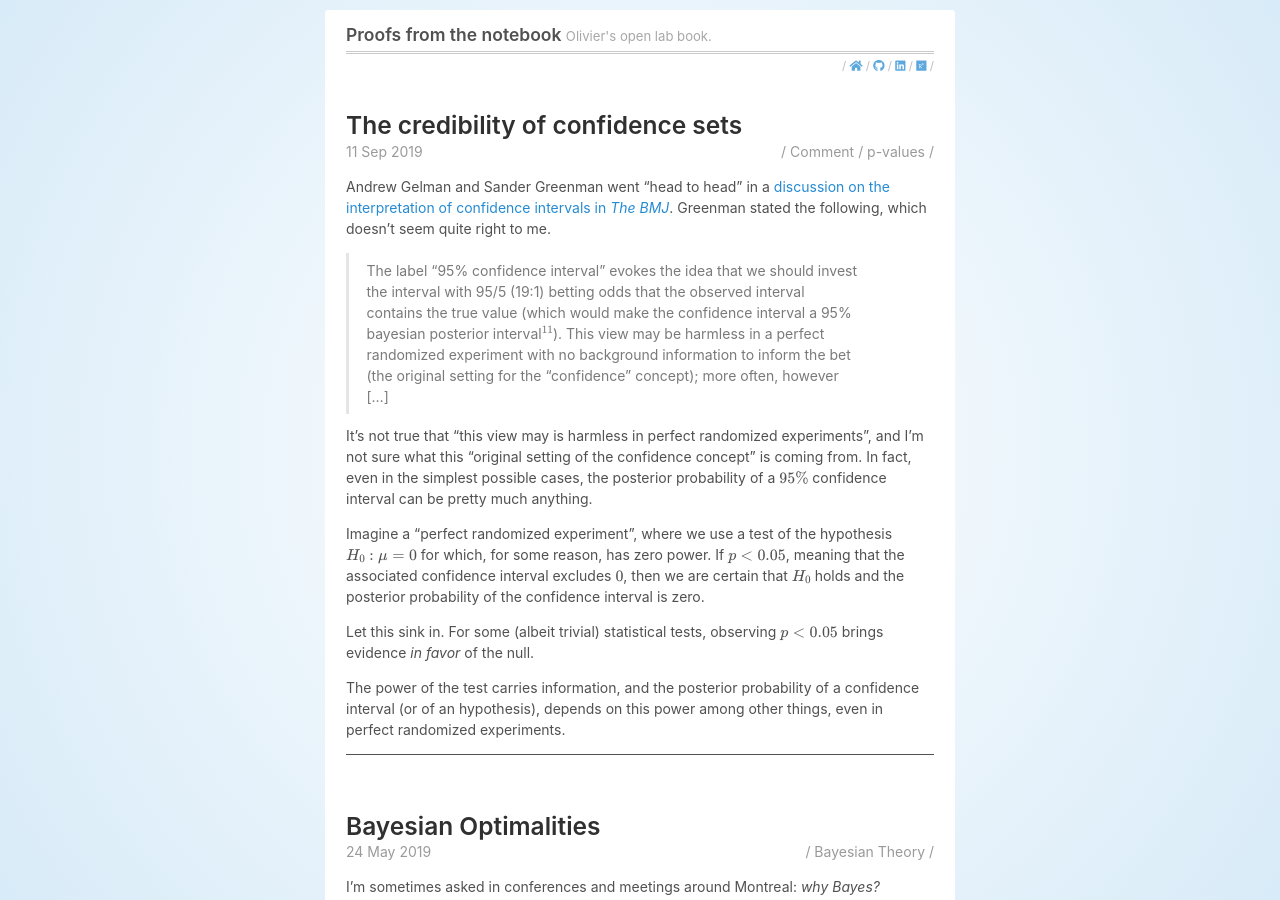
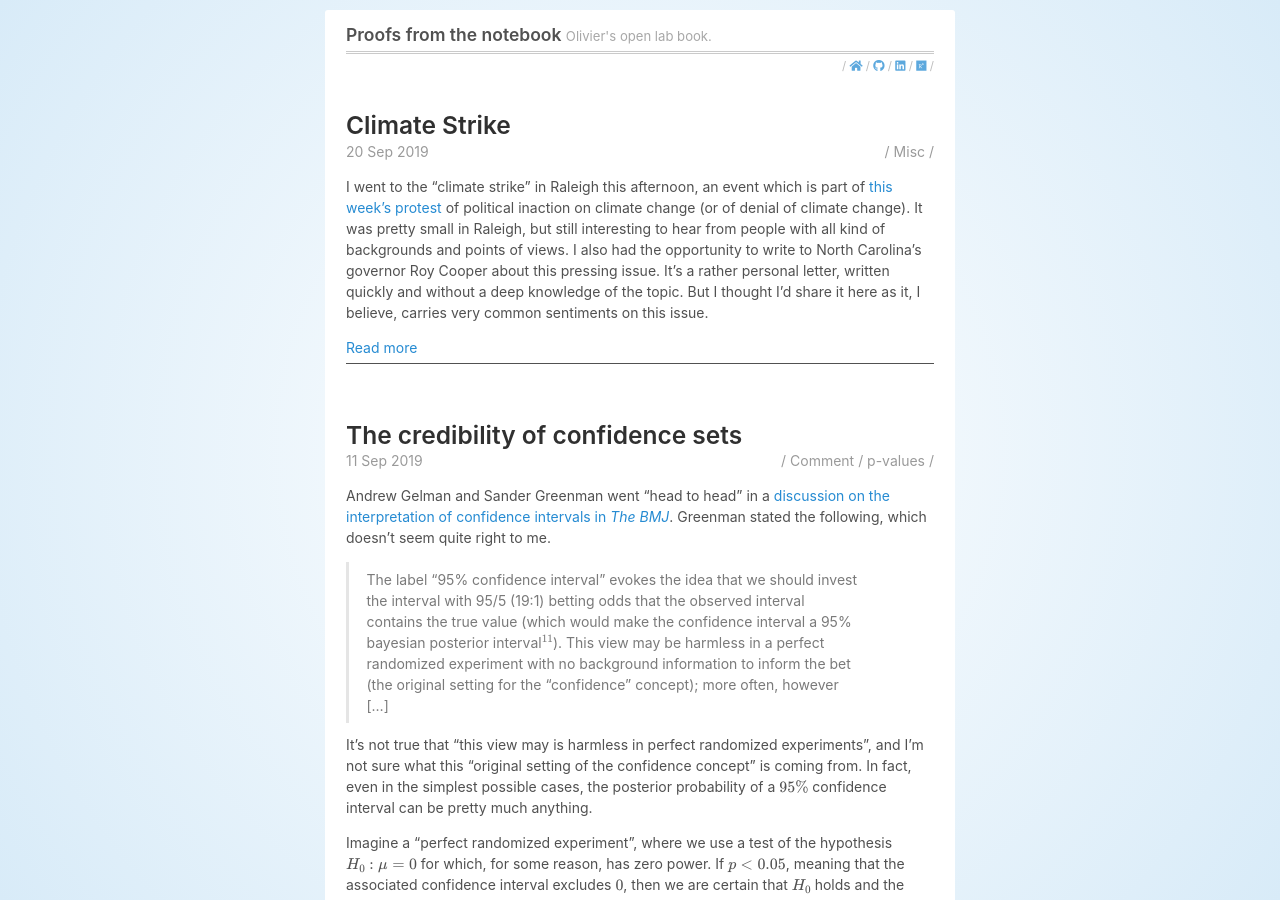
Before and after one commit to OlivierBinette/blog, a Jekyll site: the page built from index.html, in a window 1280 px wide and 900 px high. Built offline with Jekyll 4.4.1, drawn with Linux system fonts in a browser that asks for light colours; nearby versions of some CDN libraries; formulas are drawn with MathJax 3; the list of posts is cut into pages by our own code; some of the changed text lies outside the part shown.

Commit message:
Add post.

```diff
--- /dev/null
+++ b/_posts/2019-09-20-climate-strike.md
@@ -0,0 +1,25 @@
+---
+layout: post
+title: Climate Strike
+categories: [Misc]
+---
+
+I went to the "climate strike" in Raleigh this afternoon, an event which is part of [this week's protest]([https://www.nytimes.com/2019/09/20/climate/global-climate-strike.html?action=click&module=Top%20Stories&pgtype=Homepage](https://www.nytimes.com/2019/09/20/climate/global-climate-strike.html?action=click&module=Top Stories&pgtype=Homepage)) of political inaction on climate change (or of denial of climate change). It was pretty small in Raleigh, but still interesting to hear from people with all kind of backgrounds and points of views. I also had the opportunity to write to North Carolina's governor Roy Cooper about this pressing issue. It's a rather personal letter, written quickly and without a deep knowledge of the topic. But I thought I'd share it here as it, I believe, carries very common sentiments on this issue.
+
+<!--more-->
+
+To Governor Cooper,
+
+
+
+I am temporarily visiting your country as a student at Duke University coming from Canada. I feel extremely privileged to have the opportunity to study at this institution. Some of my colleagues from Université du Québec à Montréal, coming from other parts of the world, would not have been able to enter this country. I thus feel the responsibility to make the most out of my time here, both learning from the rich intellectual culture at Duke and contributing through my research and involvement. Reaching out to you as a non-resident is part of this process.
+
+One of the most important issues we face today is human-caused climate change. Some of our best minds have studied this issue and developed solutions, and we know the least that has to be done: to implement environmental protection and resource preserving policies, while moving to a sustainable economy fuelled clean sources of energy. However, our researchers are being ignored or muted. We need politicians to acknowledge the problem and implement policy solutions.
+
+There is so much to be lost. I want future generations to appreciate firsthand the great things we have accomplished so far, not to suffer from our greed. This can only happen with the help of people like you. Thank you for your consideration and for your support.
+
+
+
+Sincerely,
+
+Olivier Binette
```
Also changed, not shown: _posts/2019-09-11-credibility-of-confidence-sets.md (line endings or trailing spaces).
